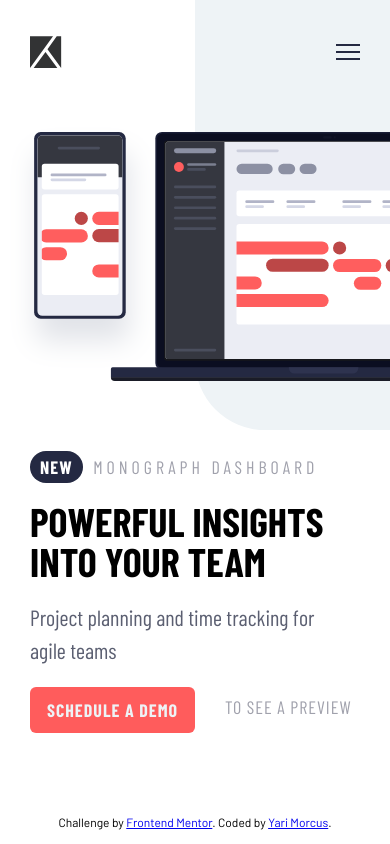
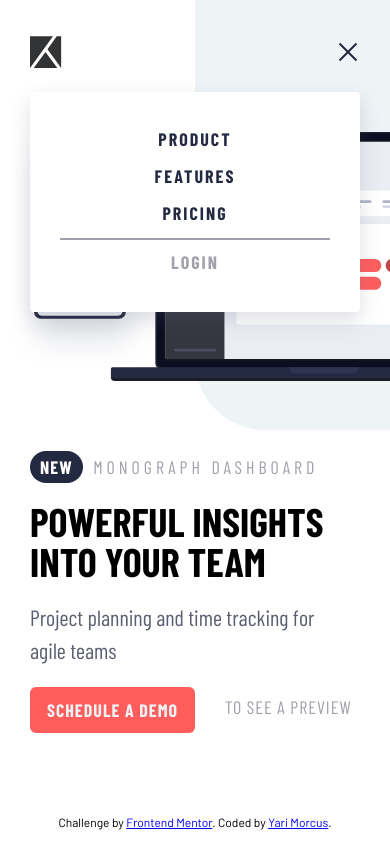
Before and after one commit to YariMorcus/fm-project-tracking-intro-component, a website built with Parcel: page src/index.html in a window 390 px wide. Both pictures are taken after a click on the button "Menu". Built offline with nearby package versions, Linux system fonts and the light colour scheme; files whose address does not match are found by name.

Commit message:
add navigation dropdown functionality mobile

```diff
--- a/src/index.html
+++ b/src/index.html
@@ -1,5 +1,5 @@
 <!DOCTYPE html>
-<html lang="en-us" dir="ltr" class="js">
+<html lang="en-us" dir="ltr">
 <head>
     <meta charset="UTF-8">
     <meta name="viewport" content="width=device-width, initial-scale=1.0">
@@ -31,6 +31,11 @@
     <!-- <meta name="twitter:image" content="../screenshot.png"> -->
     <meta name="twitter:image:alt" content="A screenshot of the page">
 
+    <script>
+        // If JS is available, add class to hide navigation menu
+        document.documentElement.classList.add('js');
+    </script>
+
 </head>
 <body>
 
@@ -40,11 +45,11 @@
         </a> <!-- .logo -->
 
         <nav class="navbar" role="navigation">
-            <button id="toggle" class="navbar__toggler" aria-expanded="false" aria-controls="menu">
+            <button id="js-toggle" class="navbar__toggler" aria-expanded="false" aria-controls="js-menu">
                 <span class="navbar__toggler-text">Menu</span>
             </button> <!-- .navbar__toggler-->
 
-            <ul id="menu" class="navbar__nav is-actdive">
+            <ul id="js-menu" class="navbar__nav">
                 <li class="nav__item active"><a href="#" class="nav__link">Product</a></li>
                 <li class="nav__item"><a href="#" class="nav__link">Features</a></li>
                 <li class="nav__item"><a href="#" class="nav__link">Pricing</a></li>
--- a/src/js/main.js
+++ b/src/js/main.js
@@ -0,0 +1,44 @@
+/**
+ * @class Navigation
+ * @description Provide navigation dropdown functionality on mobile
+ * @version 1.0
+ * @author Yari Morcus
+ * @property {Element} #toggleButton - toggle button
+ * @property {Element} #navigation - container of navigation items
+ */
+class Navigation {
+  #toggleButton = document.querySelector('#js-toggle');
+  #navigation = document.querySelector('#js-menu');
+
+  constructor() {
+    this.#toggleButton.addEventListener(
+      'click',
+      this.#toggleNavigation.bind(this)
+    );
+  }
+
+  /**
+   * toggleNavigation
+   *
+   * Acts as a controller when toggle button is pressed
+   */
+  #toggleNavigation() {
+    // Show/hide cross icon
+    this.#toggleButton.classList.toggle('is-expanded');
+
+    // Indicate whether navigation is expanded or not
+    this.#toggleAriaExpanded();
+
+    // Show/hide navigation
+    this.#navigation.classList.toggle('is-active');
+  }
+
+  #toggleAriaExpanded() {
+    const expanded =
+      this.#toggleButton.getAttribute('aria-expanded') === 'false';
+
+    this.#toggleButton.setAttribute('aria-expanded', expanded);
+  }
+}
+
+new Navigation();
```
